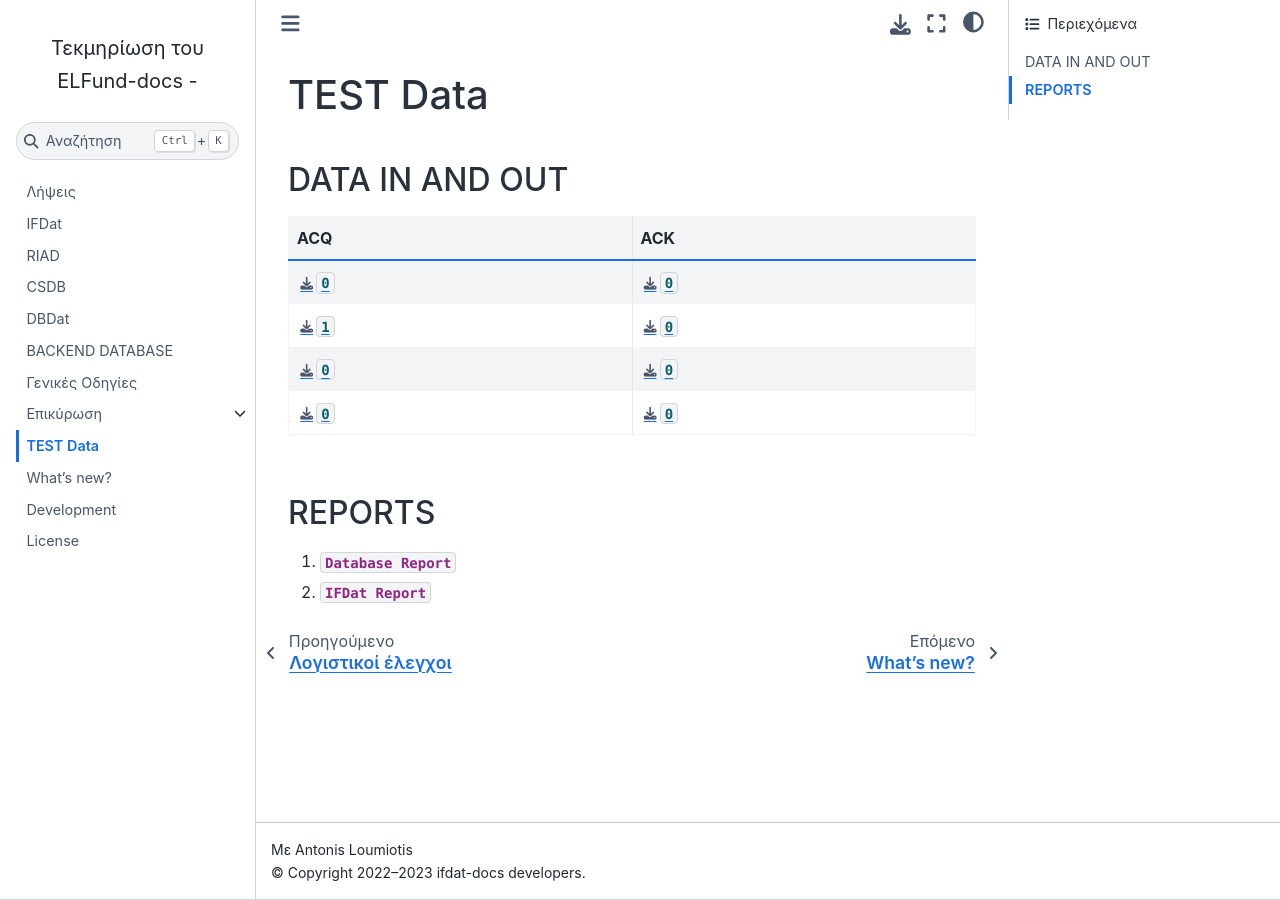
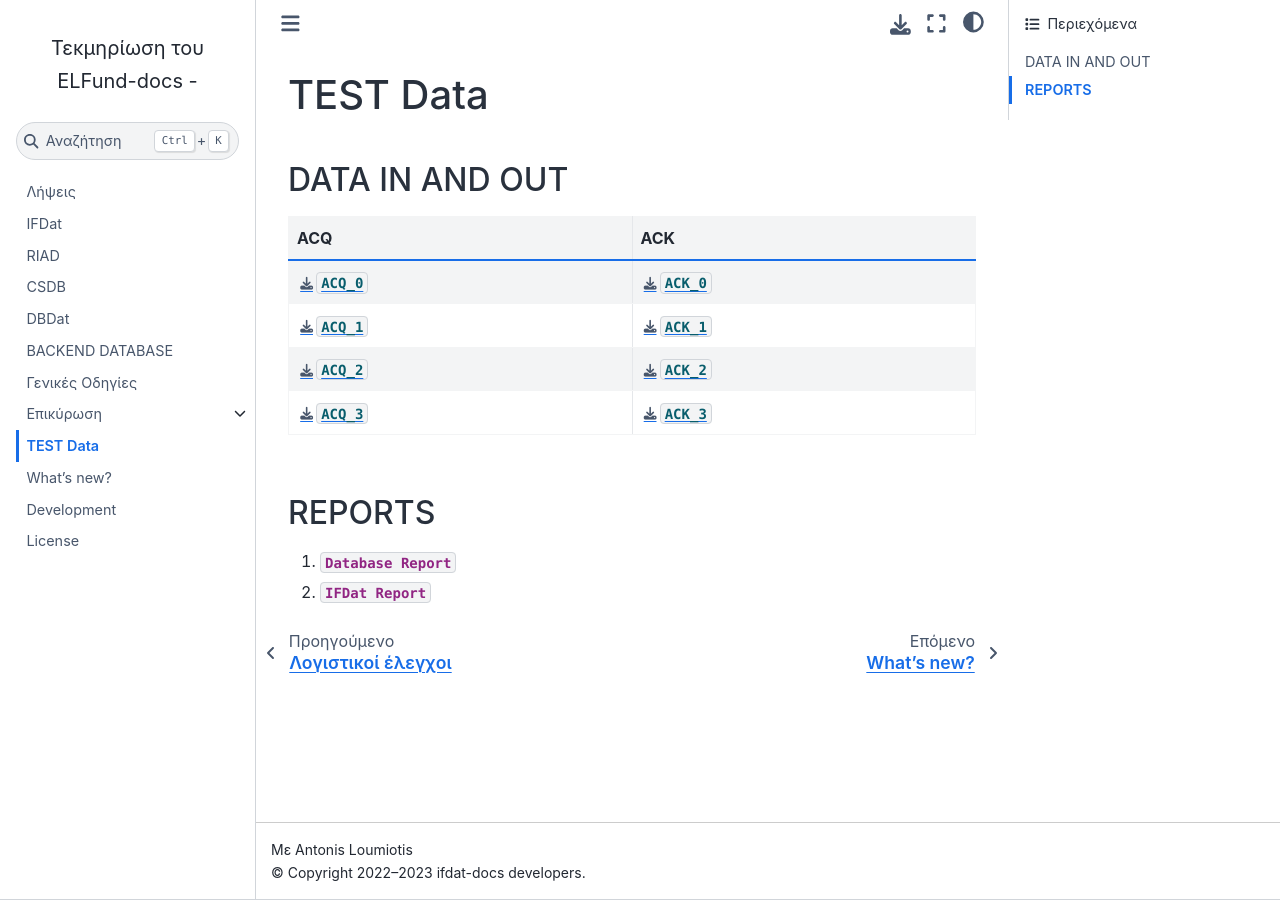
Before and after one commit to lerooze/elfund-docs, a Sphinx documentation site: the page built from docs/source/examples.rst, in a window 1280 px wide. Built offline with Sphinx 7.4.7 and the Sphinx Book theme 1.1.4, drawn with Linux system fonts in a browser that asks for light colours.

Commit message:
Small fix in test data

```diff
--- a/docs/source/examples.rst
+++ b/docs/source/examples.rst
@@ -5,17 +5,17 @@ DATA IN AND OUT
 ---------------
 
 
-+---------------------------------------------------------------------+---------------------------------------------------------------+
-| ACQ                                                                 | ACK                                                           |
-+=====================================================================+===============================================================+
-| :download:`0 </_static/data/acq/F_000000001_DBDAT_JUSER_0.json>`    | :download:`0 </_static/data/ack/ACK_000000001_juser.json>`    |
-+---------------------------------------------------------------------+---------------------------------------------------------------+
-| :download:`1 </_static/data/acq/F_000000002_DBDAT_JUSER_1.json>`    | :download:`0 </_static/data/ack/ACK_000000003_juser.json>`    |
-+---------------------------------------------------------------------+---------------------------------------------------------------+
-| :download:`0 </_static/data/acq/F_000000003_DBDAT_JUSER_2.json>`    | :download:`0 </_static/data/ack/ACK_000000005_juser.json>`    |
-+---------------------------------------------------------------------+---------------------------------------------------------------+
-| :download:`0 </_static/data/acq/F_000000004_DBDAT_JCDRUSER_3.json>` | :download:`0 </_static/data/ack/ACK_000000006_jcdruser.json>` |
-+---------------------------------------------------------------------+---------------------------------------------------------------+
++-------------------------------------------------------------------------+-------------------------------------------------------------------+
+| ACQ                                                                     | ACK                                                               |
++=========================================================================+===================================================================+
+| :download:`ACQ_0 </_static/data/acq/F_000000001_DBDAT_JUSER_0.json>`    | :download:`ACK_0 </_static/data/ack/ACK_000000001_juser.json>`    |
++-------------------------------------------------------------------------+-------------------------------------------------------------------+
+| :download:`ACQ_1 </_static/data/acq/F_000000002_DBDAT_JUSER_1.json>`    | :download:`ACK_1 </_static/data/ack/ACK_000000003_juser.json>`    |
++-------------------------------------------------------------------------+-------------------------------------------------------------------+
+| :download:`ACQ_2 </_static/data/acq/F_000000003_DBDAT_JUSER_2.json>`    | :download:`ACK_2 </_static/data/ack/ACK_000000005_juser.json>`    |
++-------------------------------------------------------------------------+-------------------------------------------------------------------+
+| :download:`ACQ_3 </_static/data/acq/F_000000004_DBDAT_JCDRUSER_3.json>` | :download:`ACK_3 </_static/data/ack/ACK_000000006_jcdruser.json>` |
++-------------------------------------------------------------------------+-------------------------------------------------------------------+
 
 
 REPORTS
```
